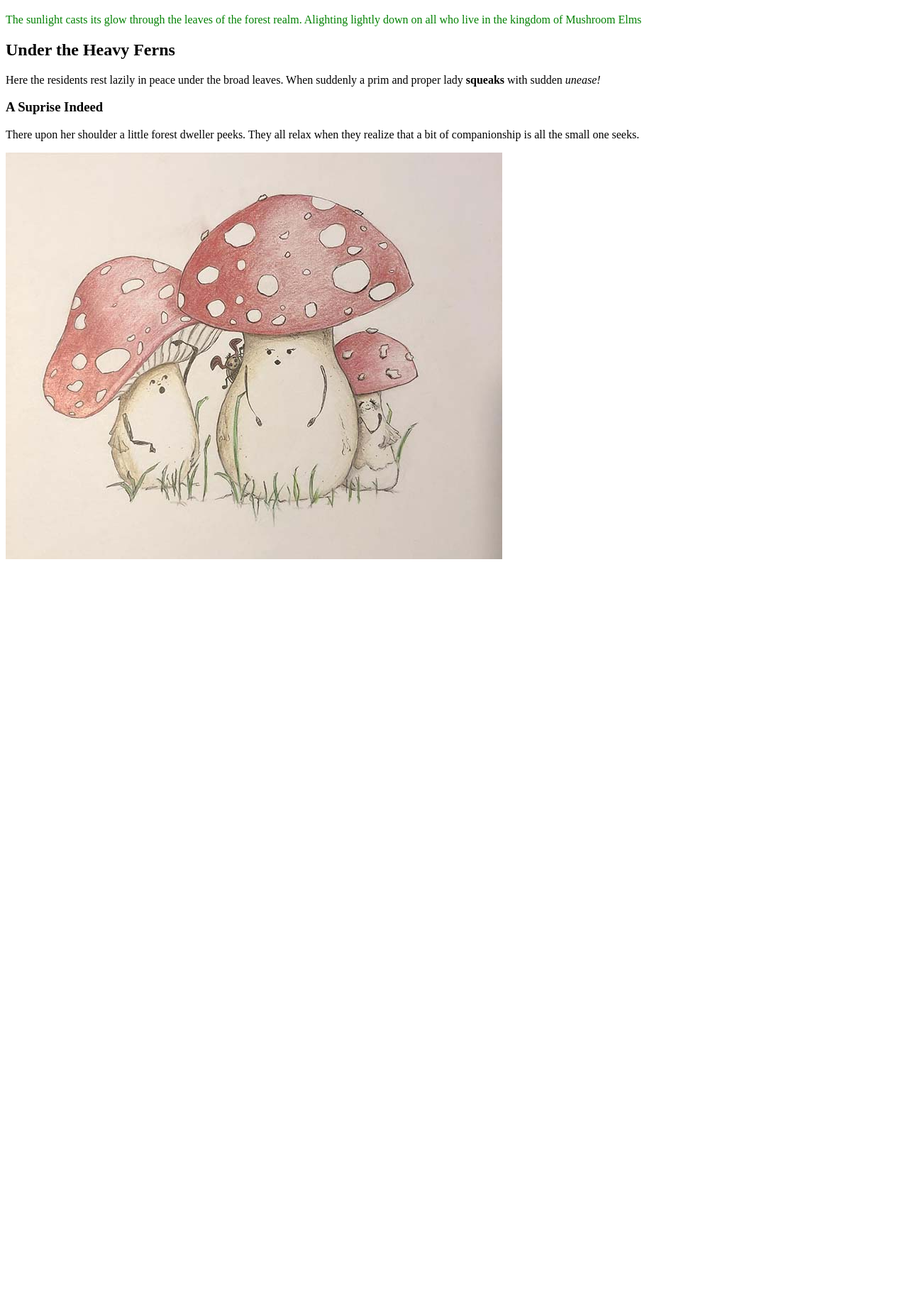
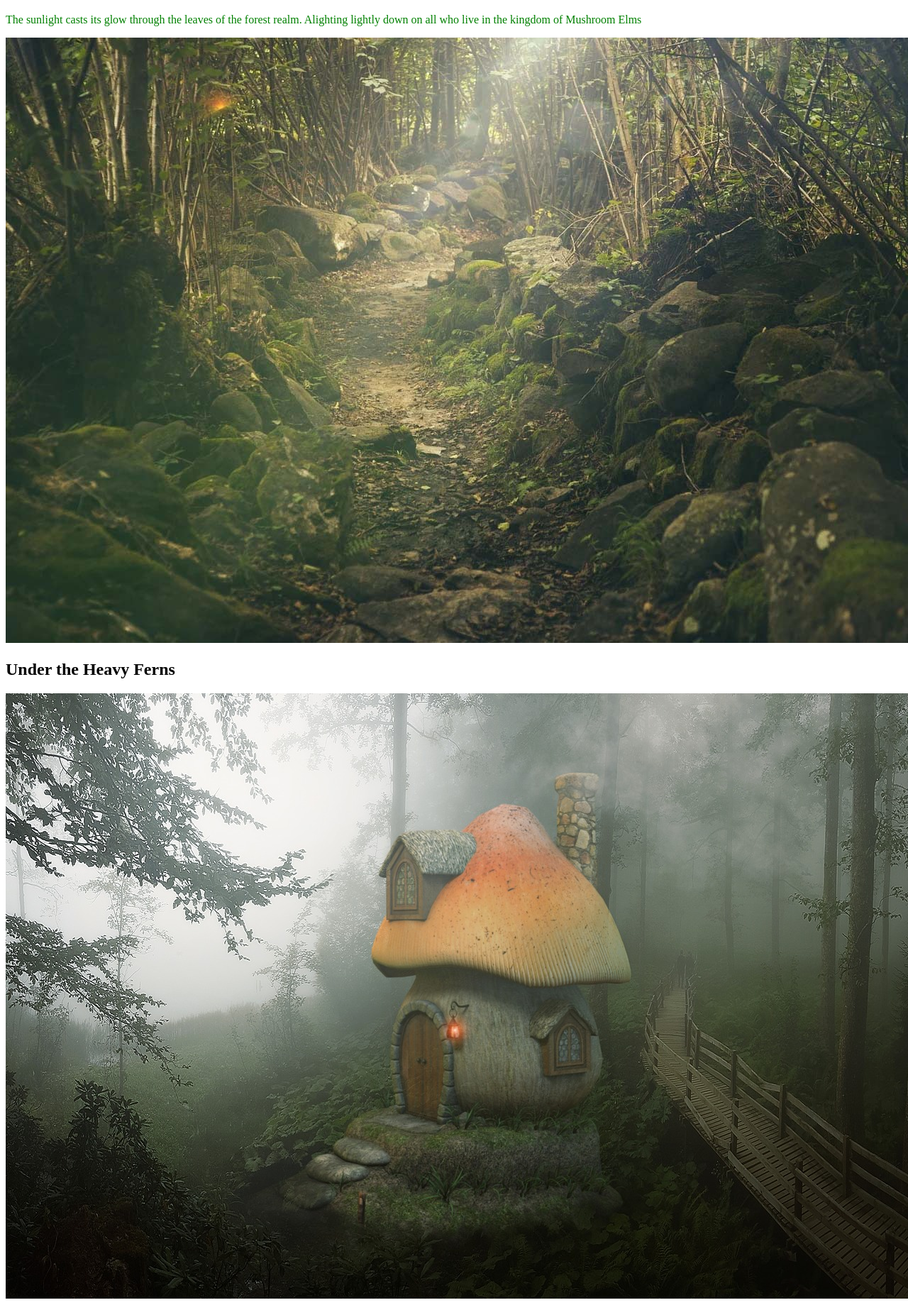
Before and after one commit to shawon305/html1, a plain HTML site: page index.html in a window 1280 px wide. Shown: the part 61-1900 px from the top of the page at 71% size. Before the commit the page ends 861 px from the top, so only its background shows below. Drawn offline with Linux system fonts and the light colour scheme.

Commit message:
Updated Index
Added more photos

```diff
--- a/index.html
+++ b/index.html
@@ -8,7 +8,9 @@
 
 <h1>Forest of Mushroom Elm</h1>
 		<p style="color:green;">The sunlight casts its glow through the leaves of the forest realm. Alighting lightly down on all who live in the kingdom of Mushroom Elms</p>
+		<img src="forest.jpg" alt="Forestwith light cascading through trees">
 <h2>Under the Heavy Ferns</h2>
+		<img src="mushroomhouse.jpg" alt="Home made to look like a mushroom">
 		<p title="I am a paragraph">Here the residents rest lazily in peace under the broad leaves. When suddenly a prim and proper lady <b>squeaks</b> with sudden <i>unease!</i></p>
 <h3>A Suprise Indeed</h3>
 <p>There upon her shoulder a little forest dweller peeks. They all relax when they realize that a bit of companionship is all the small one seeks.</p>
```
Also changed, not shown: forest.jpg (added), graffitibag.jpg (deleted), mushroomhouse.jpg (added), unicornbag.JPG (deleted).
